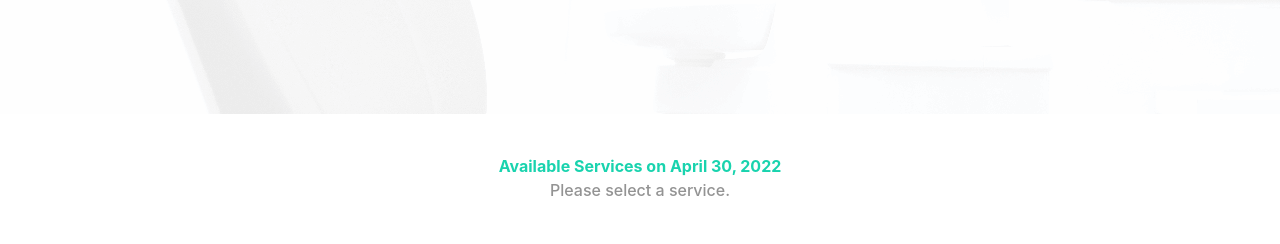
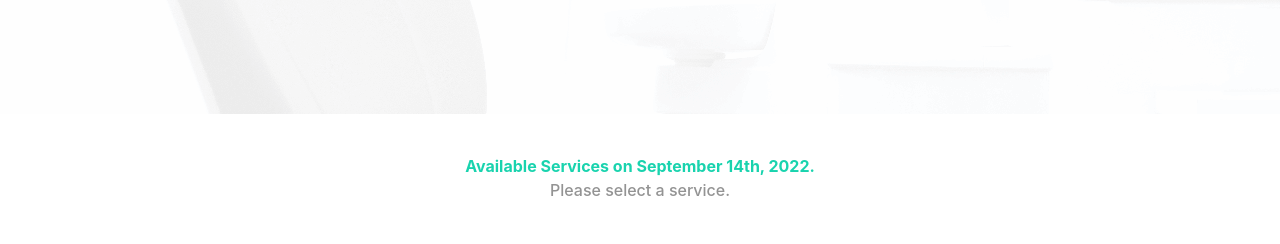
Before and after one commit to Shazzadul-Shakib/Tooth-pick-portal, a React (Create React App) app: page /appointment in a window 1280 px wide. Shown: the part 752-996 px from the top of the page. Built offline with nearby package versions, Linux system fonts and the light colour scheme.

Commit message:
Date function added in appoointment section

```diff
--- a/src/components/Appointment/Appointment.jsx
+++ b/src/components/Appointment/Appointment.jsx
@@ -1,15 +1,16 @@
-import React from 'react';
+import React, { useState } from 'react';
 import Hero_ap from './Hero_ap';
 import Services_ap from './Services_ap';
 
 
 const Appointment = () => {
+    const [selectedDay, setSelectedDay] = useState(new Date());
   return (
     <div>
       {/* Appointment banner */}
-      <Hero_ap />
+      <Hero_ap selectedDay={selectedDay} setSelectedDay={setSelectedDay}  />
       {/* Services section */}
-      <Services_ap/>
+      <Services_ap selectedDay={selectedDay} setSelectedDay={setSelectedDay}/>
     </div>
   );
 };
--- a/src/components/Appointment/Hero_ap.jsx
+++ b/src/components/Appointment/Hero_ap.jsx
@@ -1,20 +1,9 @@
-import React, { useState } from 'react';
+import React from 'react';
 import chair from '../../assets/images/chair.png';
 import bg_hero from '../../assets/images/bg.png';
-// import { format } from 'date-fns';
 import { DayPicker } from 'react-day-picker';
 import 'react-day-picker/dist/style.css';
-const Hero_ap = () => {
-  const [selectedDay, setSelectedDay] = useState(new Date());
-
-    // const footer = selectedDay ? (
-    //   <p>You selected {format(selectedDay, 'PPP')}.</p>
-    // ) : (
-    //   <p>Please pick a day.</p>
-    // );
-
-
-
+const Hero_ap = ({selectedDay, setSelectedDay}) => {
   return (
     <div>
       <div
@@ -27,7 +16,6 @@ const Hero_ap = () => {
               mode="single"
               selected={selectedDay}
               onSelect={setSelectedDay}
-              // footer={footer}
             />
           </div>
         </div>
--- a/src/components/Appointment/Services_ap.jsx
+++ b/src/components/Appointment/Services_ap.jsx
@@ -1,9 +1,13 @@
+import { format } from 'date-fns';
 import React from 'react';
 
-const Services_ap = () => {
+const Services_ap = ({selectedDay}) => {
+      const footer = selectedDay ?
+      `Available Services on ${format(selectedDay, 'PPP')}.`
+     : 'Please pick a day!';
   return (
     <div className=' m-10'>
-      <h5 className=' text-[#19D3AE] font-bold text-center' >Available Services on April 30, 2022</h5>
+      <h5 className=' text-[#19D3AE] font-bold text-center' >{ footer}</h5>
       <h5 className=' font-medium text-center text-[#939393]' >Please select a service.</h5>
       {/* cards section */}
       <div className=' my-10 grid grid-cols-1 gap-5 md:grid-cols-3'>
```
